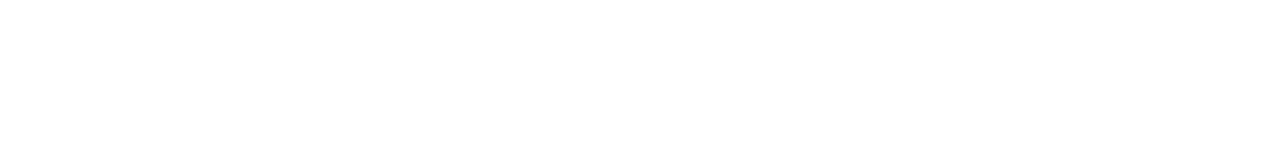
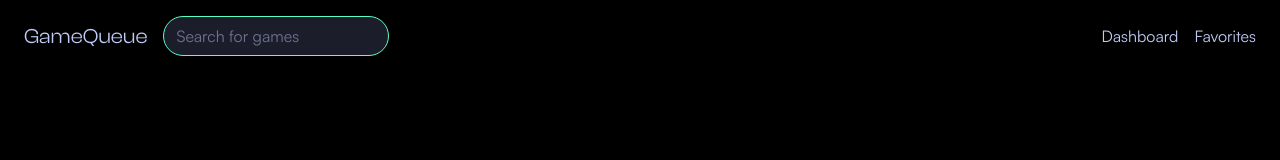
Before and after one commit to kyle-kettler/game-queue, a website: page index.html in a window 1280 px wide. Drawn offline with Linux system fonts and the light colour scheme.

Commit message:
WIP layout and style classes, navbar

```diff
--- a/css/fonts.css
+++ b/css/fonts.css
@@ -1,5 +1,5 @@
 @font-face {
-  font-family: Satoshi-Regular, sans-serif;
+  font-family: Satoshi-Regular;
   src:
     url("../fonts/Satoshi-Regular.woff2") format("woff2"),
     url("../fonts/Satoshi-Regular.woff") format("woff"),
@@ -10,7 +10,7 @@
 }
 
 @font-face {
-  font-family: ClashDisplay-Regular, sans-serif;
+  font-family: ClashDisplay-Regular;
   src:
     url("../fonts/ClashDisplay-Regular.woff2") format("woff2"),
     url("../fonts/ClashDisplay-Regular.woff") format("woff"),
@@ -21,7 +21,7 @@
 }
 
 @font-face {
-  font-family: ClashDisplay-Semibold, sans-serif;
+  font-family: ClashDisplay-Semibold;
   src:
     url("../fonts/ClashDisplay-Semibold.woff2") format("woff2"),
     url("../fonts/ClashDisplay-Semibold.woff") format("woff"),
--- a/css/layout.css
+++ b/css/layout.css
@@ -0,0 +1,57 @@
+.hidden {
+  display: none !important;
+}
+
+.container {
+  max-width: 575px;
+  margin: 0 auto;
+  padding: 1rem 1.5rem;
+}
+
+.row {
+  display: flex;
+  flex-wrap: wrap;
+  row-gap: 1rem;
+  align-items: flex-start;
+  width: 100%;
+}
+
+.form-row {
+  width: 100%;
+}
+
+.col-full,
+.col-half {
+  width: 100%;
+}
+
+.entry-col {
+  width: 100%;
+  display: flex;
+  flex-direction: column;
+  row-gap: 1rem;
+}
+
+@media screen and (min-width: 768px) {
+  .container {
+    max-width: 80rem;
+  }
+
+  .row {
+    row-gap: 1rem;
+  }
+
+  .col-full,
+  .col-half {
+    padding: 0 0.75rem;
+  }
+
+  .col-half {
+    width: 50%;
+  }
+
+  .entry-col {
+    width: 50%;
+    padding: 0 0.75rem;
+  }
+}
--- a/css/reset.css
+++ b/css/reset.css
@@ -1,7 +1,15 @@
 * {
   box-sizing: border-box;
+  text-rendering: optimizelegibility;
 }
 
-body {
+body,
+h1,
+h2,
+h3,
+h4,
+h5,
+h6,
+p {
   margin: 0;
 }
--- a/css/styles.css
+++ b/css/styles.css
@@ -0,0 +1,78 @@
+:root {
+  --black: rgb(10, 10, 13);
+  --light-purple: rgb(192, 202, 245);
+  --light-purple-50: rgba(192, 202, 245, 0.5);
+  --teal: rgb(89, 253, 198);
+  --dark-blue: rgb(54, 59, 84);
+  --dark-blue-50: rgba(54, 59, 84, 0.5);
+  --light-blue: rgb(134, 216, 250);
+  --light-blue-50: rgba(134, 216, 250, 0.5);
+}
+
+body {
+  font-family: Satoshi-Regular, sans-serif;
+  background-color: black;
+  color: var(--light-purple);
+}
+
+h1 {
+  font-family: ClashDisplay-Regular, sans-serif;
+}
+
+.flex {
+  display: flex;
+}
+
+.space-between {
+  justify-content: space-between;
+}
+
+.align-center {
+  align-items: center;
+}
+
+.flex-group {
+  display: flex;
+  column-gap: 1rem;
+}
+
+.button {
+  color: var(--light-purple);
+  background-color: transparent;
+  border: 1px solid var(--teal);
+  border-radius: 10rem;
+  font-family: Satoshi-Regular, sans-serif;
+  font-size: 1rem;
+  padding: 0.25rem 1.25rem;
+  cursor: pointer;
+}
+
+.button.text {
+  border: none;
+  padding: 0;
+  transition: color 300ms;
+}
+
+.button.text:hover {
+  color: var(--teal);
+}
+
+.logo {
+  font-size: 1.3rem;
+  font-family: ClashDisplay-Regular, sans-serif;
+  cursor: pointer;
+}
+
+.search {
+  background-color: var(--dark-blue-50);
+  border: 1px solid var(--teal);
+  border-radius: 10rem;
+  padding: 0.5rem 0.75rem;
+  font-family: Satoshi-Regular, sans-serif;
+  font-size: 1rem;
+  color: var(--light-purple);
+}
+
+.search::placeholder {
+  color: var(--light-purple-50);
+}
--- a/index.html
+++ b/index.html
@@ -12,6 +12,18 @@
 </head>
 <body>
   <header>
+    <div class="container">
+      <nav class="row space-between align-center">
+        <div class="flex-group align-center">
+          <a class="logo">GameQueue</a>
+          <input class="search" type="search" id="search" name="search" placeholder="Search for games"/>
+        </div>
+        <div class="flex-group">
+          <button class="button text">Dashboard</button>
+          <button class="button text">Favorites</button>
+        </div>
+      </nav>
+    </div>
   </header>
   <main>
   </main>
```
